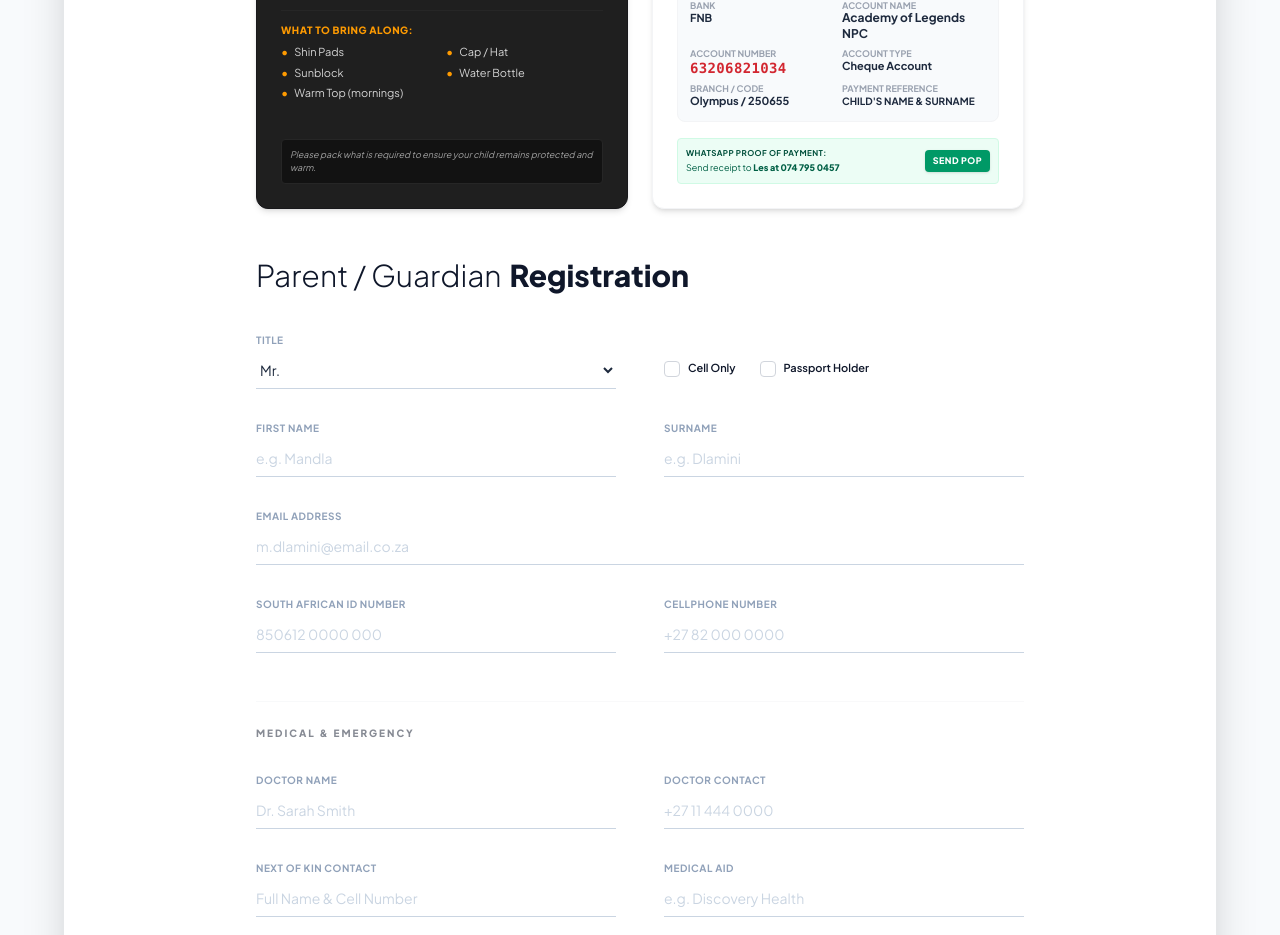
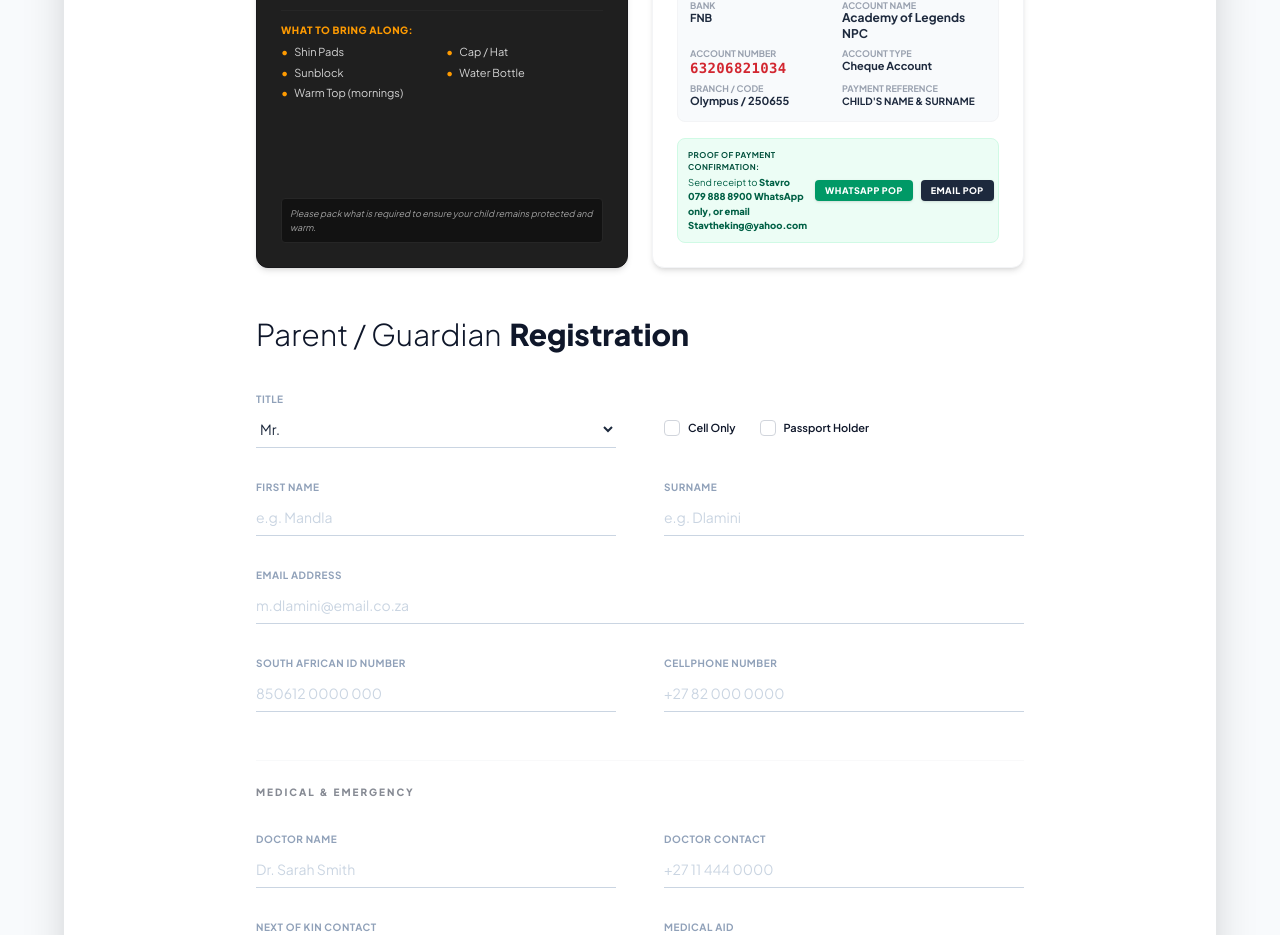
Before and after one commit to tsoanelomodise-arch/soccerlegends, a React (Vite) app: page / in a window 1280 px wide. Shown: the part 880-1815 px from the top of the page. Built offline with nearby package versions, Linux system fonts and the light colour scheme.

Commit message:
the hidden Load Test Data button should still function even thought the button is hidden

```diff
--- a/src/App.tsx
+++ b/src/App.tsx
@@ -1315,19 +1315,27 @@ export default function App() {
                   </div>
                 </div>
 
-                <div className="mt-4 flex items-center justify-between bg-emerald-50 p-2 rounded border border-emerald-100">
-                  <div className="text-[9px] text-emerald-800 leading-normal">
-                    <span className="font-bold block uppercase tracking-wider text-[8px] text-emerald-900 mb-0.5">WhatsApp Proof of Payment:</span>
-                    Send receipt to <strong className="font-extrabold">Les at 074 795 0457</strong>
+                <div className="mt-4 flex flex-col sm:flex-row items-start sm:items-center justify-between bg-emerald-50 p-2.5 rounded-lg border border-emerald-100 gap-2">
+                  <div className="text-[9.5px] text-emerald-800 leading-normal">
+                    <span className="font-bold block uppercase tracking-wider text-[8px] text-emerald-900 mb-0.5">Proof of Payment Confirmation:</span>
+                    Send receipt to <strong className="font-extrabold">Stavro 079 888 8900 WhatsApp only, or email Stavtheking@yahoo.com</strong>
                   </div>
-                  <a
-                    href="https://wa.me/27747950457?text=Hi%20Les,%20here%20is%20my%20proof%20of%20payment%20for%20the%20Legends%20Camp"
-                    target="_blank"
-                    rel="noreferrer"
-                    className="p-1 rounded bg-emerald-600 hover:bg-emerald-700 text-white transition-colors flex items-center justify-center shadow-sm text-[9px] font-black uppercase tracking-wider px-2"
-                  >
-                    Send POP
-                  </a>
+                  <div className="flex items-center gap-2 shrink-0">
+                    <a
+                      href="https://wa.me/27798888900?text=Hi%20Stavro,%20here%20is%20my%20proof%20of%20payment%20for%20the%20Legends%20Camp"
+                      target="_blank"
+                      rel="noreferrer"
+                      className="p-1 rounded bg-emerald-600 hover:bg-emerald-700 text-white transition-colors flex items-center justify-center shadow-sm text-[9px] font-black uppercase tracking-wider px-2.5 py-1"
+                    >
+                      WhatsApp POP
+                    </a>
+                    <a
+                      href="mailto:Stavtheking@yahoo.com?subject=Proof%20of%20Payment%20-%20Legends%20Soccer%20Camp"
+                      className="p-1 rounded bg-slate-800 hover:bg-slate-900 text-white transition-colors flex items-center justify-center shadow-sm text-[9px] font-black uppercase tracking-wider px-2.5 py-1"
+                    >
+                      Email POP
+                    </a>
+                  </div>
                 </div>
               </div>
             </div>
@@ -2098,8 +2106,9 @@ export default function App() {
                 <button
                   type="button"
                   onClick={handleLoadTestData}
-                  className="text-[#0F172B] hover:text-[#0F172B] transition-colors cursor-default text-[10px] select-none"
-                  title=""
+                  className="text-[#0F172B] hover:text-[#0F172B] cursor-pointer text-[10px] select-none focus:outline-none"
+                  title="Load Test Data"
+                  aria-label="Load Test Data"
                 >
                   Load Test Data
                 </button>
```
